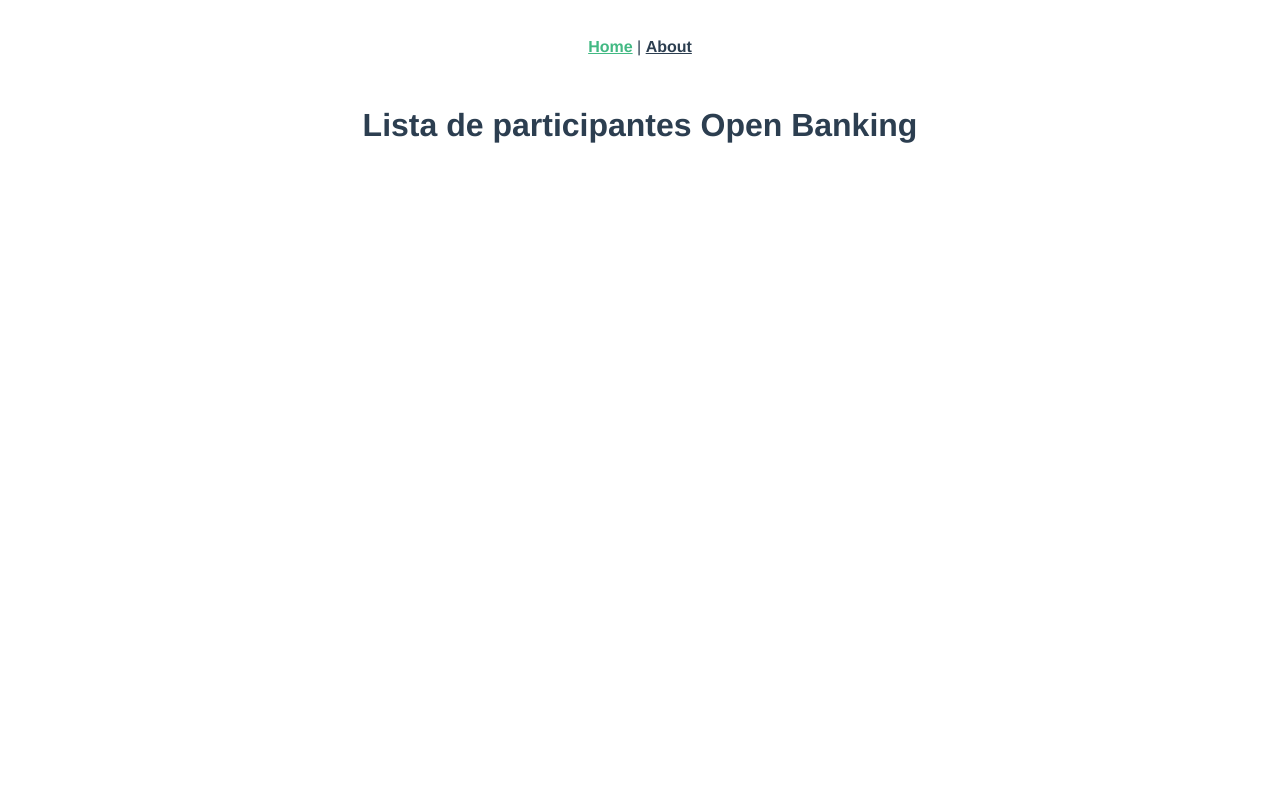
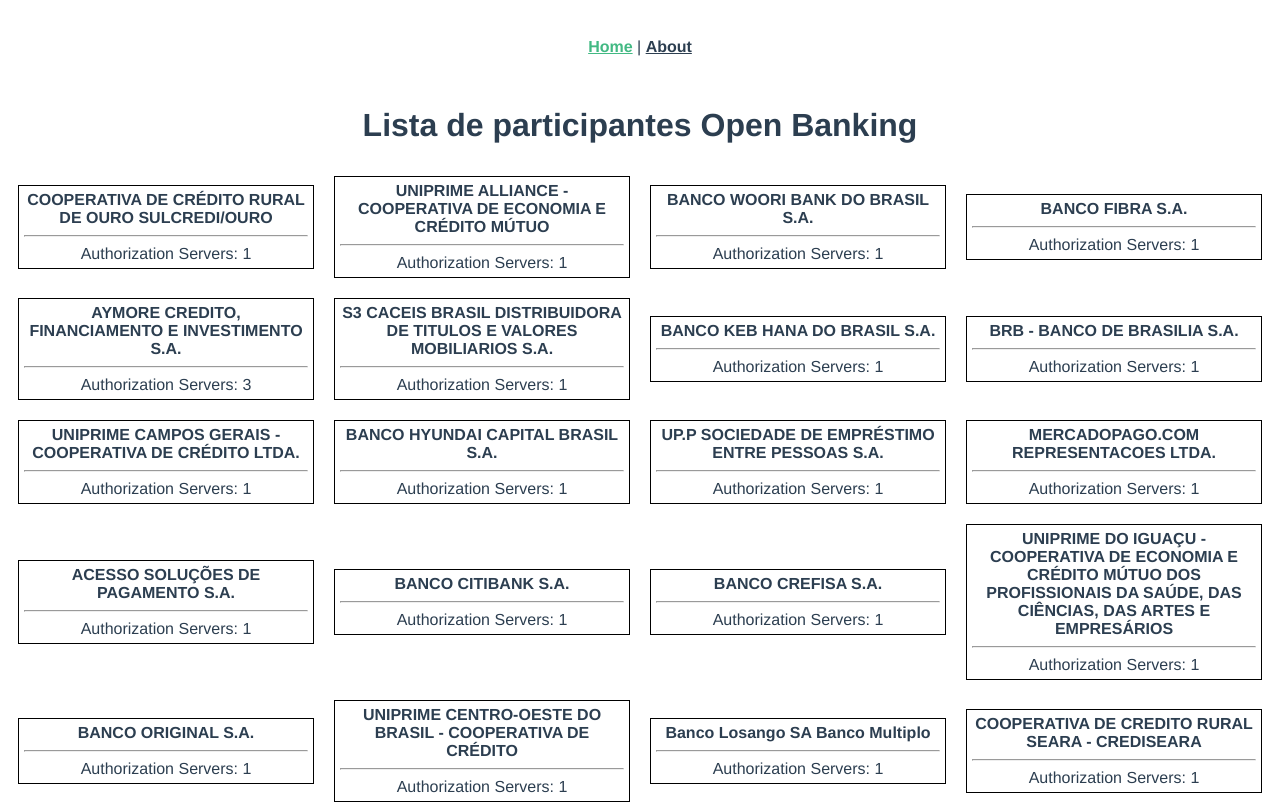
Before and after one commit to vinicius0809/open-banking-open-source, a Vue app: page / in a window 1280 px wide. Shown: the top 803 px of the page. Built offline with nearby package versions, Linux system fonts and the light colour scheme.

Commit message:
Showing authorisation servers

```diff
--- /dev/null
+++ b/src/components/AuthorizationServer.vue
@@ -0,0 +1,51 @@
+<template>
+  <div class="authorization-server">
+    <img
+      :src="authorizationServer.CustomerFriendlyLogoUri"
+      alt="logo"
+      class="logo"
+    />
+    <div>
+      <strong>{{ authorizationServer.CustomerFriendlyName }}</strong>
+    </div>
+    <div class="developer-portal">
+      <a
+        v-if="
+          authorizationServer.DeveloperPortalUri &&
+          authorizationServer.DeveloperPortalUri.indexOf('naoseaplica') == -1
+        "
+        :href="authorizationServer.DeveloperPortalUri"
+        target="_blank"
+        ><strong>Portal do Desenvolvedor </strong></a
+      >
+    </div>
+  </div>
+</template>
+
+<script>
+export default {
+  props: {
+    authorizationServer: Object,
+  },
+  data() {
+    return {};
+  },
+};
+</script>
+
+<style scoped>
+.authorization-server {
+  width: 250px;
+  border: 1px solid black;
+  padding: 5px;
+  margin: 10px;
+  flex-grow: 1;
+  align-self: center;
+}
+.authorization-server:hover {
+  cursor: pointer;
+  background-color: darkgray;
+}
+.developer-portal {
+}
+</style>
--- a/src/components/ListParticipants.vue
+++ b/src/components/ListParticipants.vue
@@ -1,26 +1,44 @@
 <template>
-  <div class="hello">
-    <li v-for="participant in participants" :key="participant.RegistrationId">
-      {{ participant.RegisteredName }}
-    </li>
+  <div class="participants">
+    <Participant
+      v-for="participant in participants"
+      :key="participant.RegistrationId"
+      :companyName="participant.RegisteredName"
+      :authorizationServers="participant.AuthorisationServers"
+      @click.native="participantDetails(participant)"
+    />
   </div>
 </template>
 
 <script>
 import { FUNCTIONS } from "../firebase/app";
+import Participant from "@/components/Participant.vue";
 import json from "../constants/participants.json";
 export default {
   name: "ListParticipants",
+  components: {
+    Participant,
+  },
   data() {
     return {
       json: json,
-      participants: [],
+      // participants: [],
+      participants: json
     };
   },
   created() {
-    this.getParticipants();
+    // this.getParticipants();
   },
   methods: {
+    participantDetails(participant){
+      this.$router.push({
+        name:"Participant",
+        params:{
+          propParticipantId: participant.RegistrationId,
+          propParticipant: participant
+        }
+      })
+    },
     async getParticipants() {
       const getParticipants = FUNCTIONS.httpsCallable("getParticipants");
       await getParticipants().then((result) => {
@@ -31,7 +49,6 @@
     fetchList() {
       const updatePage = FUNCTIONS.httpsCallable("updateParticipants");
       updatePage(
-        // "https://api.itau/open-banking/products-services/v1/personal-accounts"
         { data: this.json }
       ).then((result) => {
         console.log(result.data);
@@ -57,4 +74,8 @@
 a {
   color: #42b983;
 }
+.participants{
+  display: flex;
+  flex-wrap: wrap;
+}
 </style>
--- /dev/null
+++ b/src/components/Participant.vue
@@ -0,0 +1,45 @@
+<template>
+  <div class="participant">
+    <div class="title">
+      <strong>{{ companyName }}</strong>
+    </div>
+    <hr />
+    <div class="authorization-servers-count">
+      Authorization Servers: {{ authorizationServers.length}}
+    </div>
+  </div>
+</template>
+
+<script>
+export default {
+  props: {
+    companyName: String,
+    authorizationServers: Array,
+  },
+  data() {
+    return {};
+  },
+};
+</script>
+
+<style scoped>
+.participant{
+  width: 250px;
+  border: 1px solid black;
+  padding: 5px;
+  margin: 10px;
+  flex-grow: 1;
+  align-self: center;
+}
+.participant:hover{
+    cursor: pointer;
+    background-color: darkgray;
+}
+
+.title{
+  text-align: center;
+}
+.authorization-servers-count{
+   text-align: center;
+}
+</style>
--- /dev/null
+++ b/src/components/ParticipantDetails.vue
@@ -0,0 +1,45 @@
+<template>
+  <div class="participant">
+    <div class="title"><strong>Id: </strong>{{ participantId }}</div>
+    <hr />
+    <strong> Authorization Servers:</strong>
+    <div class="authorization-servers">
+      <AuthorizationServer
+        v-for="authorizationServer in participant.AuthorisationServers"
+        :key="authorizationServer.AuthorisationServerId"
+        :authorizationServer="authorizationServer"
+      />
+    </div>
+  </div>
+</template>
+
+<script>
+import AuthorizationServer from "@/components/AuthorizationServer.vue";
+export default {
+  props: {
+    participantId: String,
+    participant: Object,
+  },
+  components: {
+    AuthorizationServer,
+  },
+  data() {
+    return {};
+  },
+};
+</script>
+
+<style>
+.logo {
+  width: 250px;
+  height: 250px;
+}
+
+.title {
+  text-align: center;
+}
+.authorization-servers {
+  display: flex;
+  flex-wrap: wrap;
+}
+</style>
--- a/src/router/index.js
+++ b/src/router/index.js
@@ -17,6 +17,11 @@
     // this generates a separate chunk (about.[hash].js) for this route
     // which is lazy-loaded when the route is visited.
     component: () => import(/* webpackChunkName: "about" */ '../views/About.vue')
+  },
+  {
+    path: '/participant/:propParticipantId?',
+    name: 'Participant',
+    component: () => import('../views/ParticipantDetails.vue')
   }
 ]
 
--- /dev/null
+++ b/src/views/ParticipantDetails.vue
@@ -0,0 +1,26 @@
+<template>
+  <div class="home">
+    <h1>{{ participant.RegisteredName }}</h1>
+    <ParticipantDetails
+      :participantId="this.$route.params.propParticipantId"
+      :participant="participant"
+    />
+  </div>
+</template>
+
+<script>
+// @ is an alias to /src
+import ParticipantDetails from "@/components/ParticipantDetails.vue";
+
+export default {
+  name: "ParticipantDetailsView",
+  components: {
+    ParticipantDetails,
+  },
+  data() {
+    return {
+      participant: this.$route.params.propParticipant,
+    };
+  },
+};
+</script>
```
